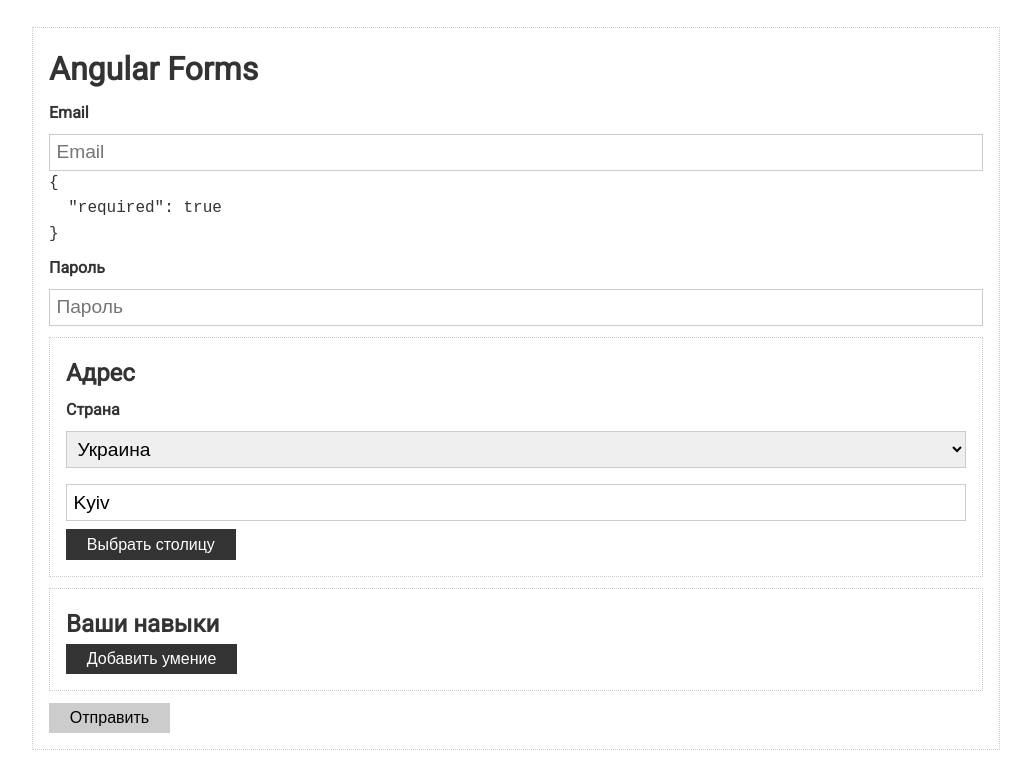
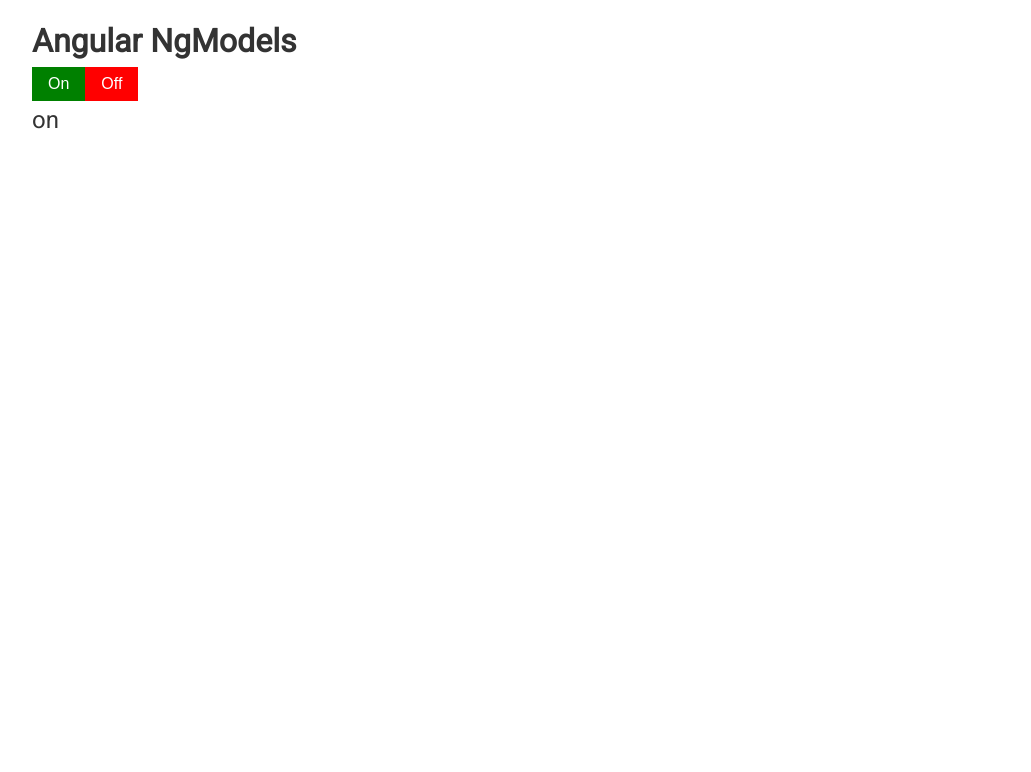
Before and after one commit to Evgenij-Pavlenko/Course, an Angular app in the folder Angular9/angular-forms/: page / in a window 1280 px wide. Shown: the top 772 px of the page, without its empty margins (124-1155 px from the left). Built offline with nearby package versions, Linux system fonts and the light colour scheme.

Commit message:
create private ngModel

```diff
--- a/Angular9/angular-forms/src/app/app.component.html
+++ b/Angular9/angular-forms/src/app/app.component.html
@@ -1,81 +1,9 @@
 <div class="container">
-    <form class="card" [formGroup]="form" (ngSubmit)="submit()">
-        <h1>Angular Forms</h1>
+    <h1>Angular NgModels</h1>
 
-        <div class="form-control">
-            <label>Email</label>
-            <input type="text" placeholder="Email" formControlName="email">
-                        <pre>{{form.get('email').errors | json}}</pre>
-            <div
-                    *ngIf="form.get('email').invalid && form.get('email').touched"
-                    class="validation">
-                <small *ngIf="form.get('email').errors.required">
-                    Field email cannot be empty
-                </small>
+    <app-switch [(ngModel)]="appState"
+    (ngModelChange)="handleChange()"
+    ></app-switch>
 
-                <small *ngIf="form.get('email').errors.email">
-                    Enter correct email
-                </small>
-
-                <small *ngIf="form.get('email').errors.restrictedEmail">
-                    Email {{form.get('email').value}} ist verboten
-                </small>
-
-                <small *ngIf="form.get('email').errors.uniqEmail">
-                    Email {{form.get('email').value}} ist besetzt
-                </small>
-            </div>
-        </div>
-
-        <div class="form-control">
-            <label>Пароль</label>
-            <input type="password" placeholder="Пароль" formControlName="password">
-            <!--            <pre>{{form.get('password').errors | json}}</pre>-->
-            <div *ngIf="form.get('password').invalid && form.get('password').touched"
-                 class="validation">
-                <small *ngIf="form.get('password').errors.required">
-                    Field email cannot be empty
-                </small>
-
-                <small *ngIf="form.get('password').errors.minlength">
-                    Min length is {{form.get('password').errors.minlength.requiredLength}} characters.
-                    Now is {{form.get('password').errors.minlength.actualLength}} characters
-                </small>
-            </div>
-        </div>
-
-        <div class="card" formGroupName="address">
-            <h2>Адрес</h2>
-
-            <div class="form-control">
-                <label>Страна</label>
-
-                <select formControlName="country">
-                    <option value="ru">Россия</option>
-                    <option value="ua">Украина</option>
-                    <option value="by">Беларусь</option>
-                </select>
-            </div>
-
-            <div class="form-control">
-                <input type="text" formControlName="city">
-            </div>
-
-            <button class="btn" type="button" (click)="setCapital()">Выбрать столицу</button>
-        </div>
-
-        <div class="card" formGroupName="skills">
-            <h2>Ваши навыки</h2>
-            <button class="btn" (click)="addSkill()">Добавить умение</button>
-            <div class="form-control"
-                 *ngFor="let control of form.get('skills').controls let idx = index"
-            >
-                <label>Skill {{idx + 1 }}</label>
-                <input type="text" [formControlName]="idx">
-            </div>
-        </div>
-
-        <button class="btn" type="submit" [disabled]="form.invalid">Отправить</button>
-
-    </form>
+    <p>{{appState}}</p>
 </div>
--- a/Angular9/angular-forms/src/app/app.component.ts
+++ b/Angular9/angular-forms/src/app/app.component.ts
@@ -7,53 +7,10 @@
     templateUrl: './app.component.html',
     styleUrls: ['./app.component.scss']
 })
-export class AppComponent implements OnInit {
-    form: FormGroup;
+export class AppComponent {
+    appState = 'on';
 
-    ngOnInit(): void {
-        this.form = new FormGroup({
-            email: new FormControl('', [
-                Validators.email,
-                Validators.required,
-                MyValidators.restrictedEmails
-            ], MyValidators.uniqEmail),
-            password: new FormControl(null, [
-                Validators.required,
-                Validators.minLength(3)]),
-            address: new FormGroup({
-                country: new FormControl('ua'),
-                city: new FormControl('Kyiv', Validators.required)
-            }),
-            skills: new FormArray([])
-        });
-    }
-
-
-    submit() {
-        if (this.form.valid) {
-            console.log('Form: ', this.form);
-            const formData = this.form.value;
-            console.log('form data: ', formData);
-            this.form.reset();
-        }
-    }
-
-    setCapital() {
-        const cityMap = {
-            ru: 'Moscow',
-            ua: 'Kyiv',
-            by: 'Minsk'
-        };
-        const cityKey = this.form.get('address').get('country').value;
-        const city = cityMap[cityKey];
-        this.form.patchValue({
-            address: {city}
-        });
-    }
-
-    addSkill() {
-        const control = new FormControl('', Validators.required);
-        // (<FormArray> this.form.get('skills')).push;
-        (this.form.get('skills') as FormArray).push(control);
+    handleChange() {
+        console.log(this.appState);
     }
 }
--- a/Angular9/angular-forms/src/app/app.module.ts
+++ b/Angular9/angular-forms/src/app/app.module.ts
@@ -3,10 +3,12 @@
 
 import {AppComponent} from './app.component';
 import {FormsModule, ReactiveFormsModule} from '@angular/forms';
+import { SwitchComponent } from './switch/switch.component';
 
 @NgModule({
     declarations: [
         AppComponent,
+        SwitchComponent,
     ],
     imports: [
         BrowserModule,
--- /dev/null
+++ b/Angular9/angular-forms/src/app/switch/switch.component.html
@@ -0,0 +1,5 @@
+<div>
+    <button [class.active]="state==='on'" (click)="setState('on')">On</button>
+    <button [class.active]="state==='off'" (click)="setState('off')">Off</button>
+
+</div>
--- /dev/null
+++ b/Angular9/angular-forms/src/app/switch/switch.component.scss
@@ -0,0 +1,16 @@
+div {
+  display: inline-block;
+
+  button {
+    padding: .5rem 1rem;
+    font-size: 1rem;
+    color: white;
+    background: red;
+    border: none;
+    outline: none;
+
+    &.active{
+      background: green;
+    }
+  }
+}
--- /dev/null
+++ b/Angular9/angular-forms/src/app/switch/switch.component.ts
@@ -0,0 +1,38 @@
+import {Component, forwardRef, OnInit, Provider} from '@angular/core';
+import {ControlValueAccessor, NG_VALUE_ACCESSOR} from '@angular/forms';
+
+const VALUE_ACCESSOR: Provider = {
+    provide: NG_VALUE_ACCESSOR,
+    useExisting: forwardRef(() => SwitchComponent),
+    multi: true
+};
+
+@Component({
+    selector: 'app-switch',
+    templateUrl: './switch.component.html',
+    styleUrls: ['./switch.component.scss'],
+    providers: [VALUE_ACCESSOR]
+})
+export class SwitchComponent implements ControlValueAccessor {
+
+    state = 'off';
+    private onChange = (value: any) => {
+    }
+
+    setState(state: string) {
+        this.state = state;
+        this.onChange(this.state);
+    }
+
+    registerOnChange(fn: any): void {
+        this.onChange = fn;
+    }
+
+    registerOnTouched(fn: any): void {
+    }
+
+    writeValue(state: string): void {
+        this.state = state;
+    }
+
+}
```
